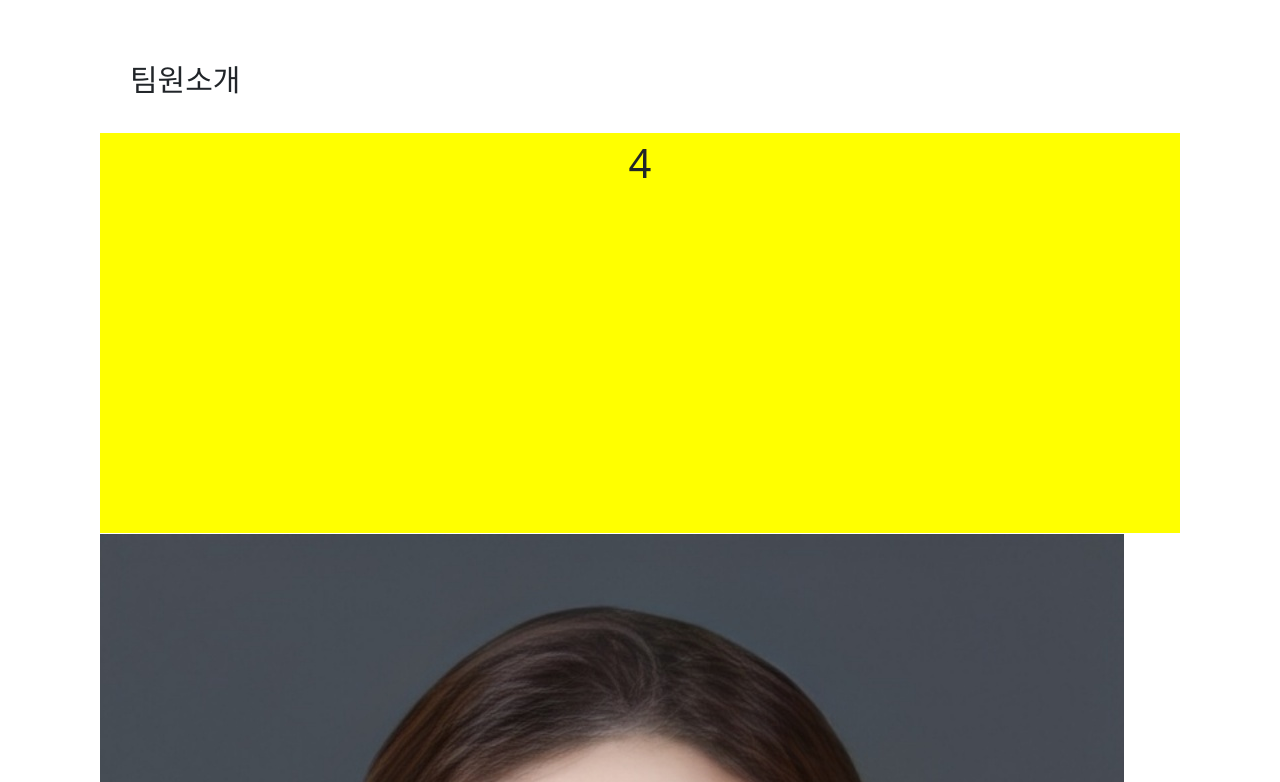
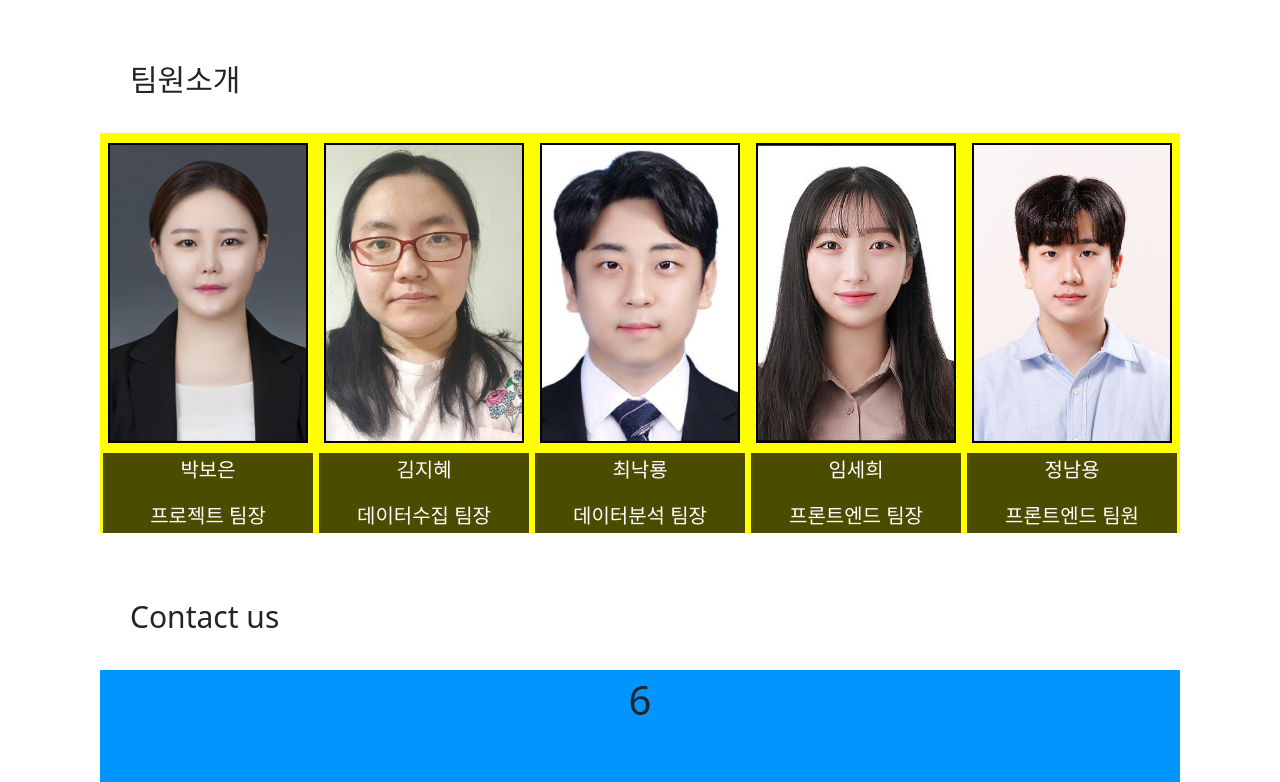
Before and after one commit to chlskrfyd/Predicting-Consumer-Behavior-Patterns, a React (Create React App) app: page /about in a window 1280 px wide. Shown: the part 760-1542 px from the top of the page. Built offline with nearby package versions, Linux system fonts and the light colour scheme.

Commit message:
팀원소개 완료

```diff
--- a/src/component/About/About.css
+++ b/src/component/About/About.css
@@ -42,17 +42,39 @@
     width: 300px;
 }
 
-.temp-box-4{
-    margin-top: 30px;
-    background: yellow;
-    width: 100%;
-    height: 400px;
-    font-size: 40px;
-    text-align: center;
+.temp-box-4 {
+  margin-top: 30px;
+  background: yellow;
+  width: 100%;
+  height: 800px;
+  font-size: 40px;
+  text-align: center;
 }
 
-.member_pic {
-  height : 150px;
-  width: 100px;
-  position: fixed;
+.image-group {
+  display: flex;
+  justify-content: space-around; /* 이미지들을 가로 방향으로 공간 분할 */
+  align-items: center; /* 이미지들을 세로 방향으로 중앙 정렬 */
+  height: 100%; /* 부모 요소 높이에 맞게 이미지 그룹 높이 조정 */
 }
+
+.mem-pic {
+  width: 200px;
+  height: 300px;
+  object-fit: cover;
+  margin: 20px 5px;
+  border: 2px solid black;
+  position: relative; /* 상대적 위치 설정 */
+}
+
+.image-caption {
+  position: relative;
+  bottom: 10px;
+  left: 0;
+  right: 0;
+  text-align: center; /* 텍스트 가운데 정렬 */
+  color: white;
+  background-color: rgba(0, 0, 0, 0.7); /* 배경색과 투명도 설정 */
+  padding: 2px; /* 텍스트와 테두리 사이 간격 */
+  font-size: 20px;
+}
--- a/src/component/About/About.js
+++ b/src/component/About/About.js
@@ -6,7 +6,7 @@ import 세희 from "./세희.jpg"
 import 보은 from "./보은.jpg"
 import 지혜 from "./지혜.jpg"
 
-const About = () =>{
+const About = () => {
   return (
     <body className="about">
       <div className='main-container'>
@@ -14,21 +14,55 @@ const About = () =>{
           회사소개
         </div>
         <div class="temp-box">
-              <div class ="temp-box-2">
+          <div class="temp-box-2">
             <img src={building_img} className='building_img' alt='bulding_img'></img>
           </div>
         </div>
 
         <div class="temp-box-title">팀원소개</div>
 
-            <div class="temp-box-4">4</div>
-              <div className='member_pic'></div>
-                <img src={보은} className='보은' alt='보은'></img>
-                <img src={지혜} className='지혜' alt='지혜'></img>
-                <img src={남용} className='남용' alt='남용'></img>
-                <img src={낙룡} className='낙룡' alt='낙룡'></img>
-                <img src={세희} className='세희' alt='세희'></img>
+        <div className="temp-box-4">
+          <div className="image-group">
+            <div className="image-container">
+              <img src={보은} alt="보은" className="mem-pic" />
+                <div className="image-caption">
+                  <p>박보은</p>
+                  <p1>프로젝트 팀장</p1>
+                </div>
+            </div>
+            <div className="image-container">
+              <img src={지혜} alt="지혜" className="mem-pic" />
+                <div className="image-caption">
+                  <p>김지혜</p>
+                  <p1>데이터수집 팀장</p1>
+                </div>
+            </div>
+            <div className="image-container">
+              <img src={낙룡} alt="남용" className="mem-pic" />
+                <div className="image-caption">
+                  <p>최낙룡</p>
+                  <p1>데이터분석 팀장</p1>
+                </div>
+            </div>
+            <div className="image-container">
+              <img src={세희} alt="세희" className="mem-pic" />
+                <div className="image-caption">
+                  <p>임세희</p>
+                  <p1>프론트엔드 팀장</p1>
+                </div>
+            </div>
+            <div className="image-container">
+              <img src={남용} alt="남용" className="mem-pic" />
+                <div className="image-caption">
+                  <p>정남용</p>
+                  <p1>프론트엔드 팀원</p1>
+                </div>
+            </div>
+          </div>
+        </div>
+
         <div class="temp-box-title">Contact us</div>
+
 
         <div class="temp-box">6</div>
       </div>
```
Also changed, not shown: src/component/About/세희.jpg. Lines whose indentation alone changed are shown as unchanged.
